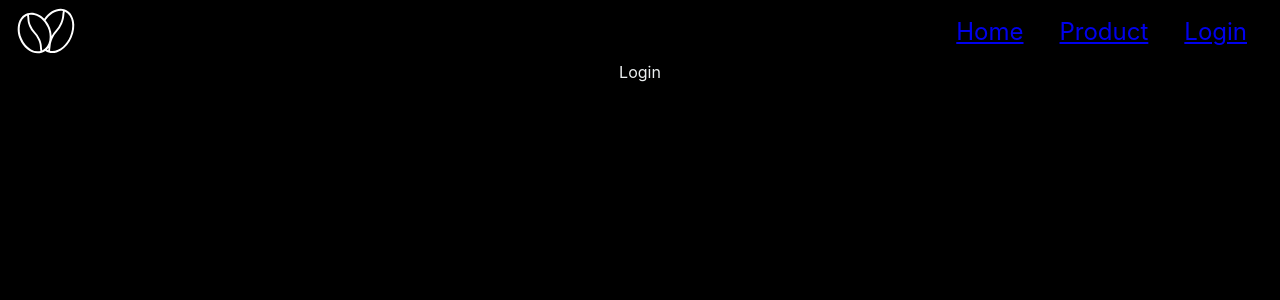
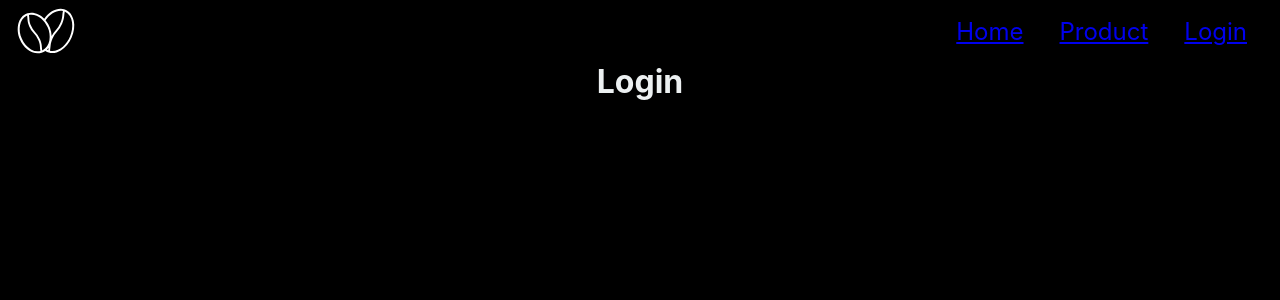
Before and after one commit to Khaanh/MyGastroTrip, a React (Create React App) app: page /login in a window 1280 px wide. Shown: the top 300 px of the page. Built offline with nearby package versions, Linux system fonts and the light colour scheme.

Commit message:
feat: developing cafe details

```diff
--- a/src/App.js
+++ b/src/App.js
@@ -89,20 +89,18 @@ const listOfCities = [
 function App() {
 	return (
 		<div>
-			<main className="container">
-				<BrowserRouter>
-					<Routes>
+			{/* <main className="container"> */}
+			<BrowserRouter>
+				<Routes>
+					<Route element={<AppLayout />}>
 						<Route index element={<Homepage />} />
-
 						<Route path="product" element={<Product />} />
 						<Route path="login" element={<Login />} />
-
-						<Route path="app" element={<AppLayout />}>
-							<Route path="cafeItem/:id" element={<CafeDetails />} />
-						</Route>
-					</Routes>
-				</BrowserRouter>
-			</main>
+						<Route path="/:id" element={<CafeDetails />} />
+					</Route>
+				</Routes>
+			</BrowserRouter>
+			{/* </main> */}
 		</div>
 	);
 }
--- a/src/components/AppLayout.jsx
+++ b/src/components/AppLayout.jsx
@@ -2,6 +2,8 @@ import { useState } from "react";
 import PageNav from "./PageNav";
 import CityList from "./CityList";
 import CafeList from "./CafeList";
+import styles from "./AppLayout.module.css";
+import { Outlet } from "react-router-dom";
 
 export default function AppLayout() {
 	const [selectedCity, setSelectedCity] = useState();
@@ -9,12 +11,11 @@ export default function AppLayout() {
 	const handleSelect = (location) => {
 		setSelectedCity(location);
 	};
+
 	return (
-		<div>
+		<div className={styles.appLayout}>
 			<PageNav />
-			<CityList handleSelect={handleSelect} />
-			<h1>{selectedCity}</h1>
-			<CafeList selectedCity={selectedCity} />
+			<Outlet />
 		</div>
 	);
 }
--- /dev/null
+++ b/src/components/AppLayout.module.css
@@ -0,0 +1,8 @@
+.appLayout {
+	max-width: 1600px;
+	width: 100%;
+	margin: 0 auto;
+	padding: 0 15px;
+	text-align: center;
+	color: var(--light);
+}
--- a/src/components/CafeDetails.jsx
+++ b/src/components/CafeDetails.jsx
@@ -1,6 +1,9 @@
 import styles from "./CafeDetails.module.css";
-import { useState } from "react";
+import { useParams, useSearchParams } from "react-router-dom";
 
 export default function CafeDetails() {
-	return <div>CafeDetails</div>;
+	const { id } = useParams();
+	const [searchParams, setSearchParams] = useSearchParams();
+
+	return <div>CafeDetails {id}</div>;
 }
--- a/src/pages/Homepage.jsx
+++ b/src/pages/Homepage.jsx
@@ -13,11 +13,11 @@ export default function Homepage() {
 
 	return (
 		<div>
-			<h1>Home page</h1>
-			{/* <PageNav />
+			{/* <h1>Home page</h1> */}
+
 			<CityList handleSelect={handleSelect} />
 			<h1>{selectedCity}</h1>
-			<CafeList selectedCity={selectedCity} /> */}
+			<CafeList selectedCity={selectedCity} />
 		</div>
 	);
 }
--- a/src/pages/Login.jsx
+++ b/src/pages/Login.jsx
@@ -1,10 +1,8 @@
-import PageNav from "../components/PageNav";
-
 export default function Login() {
 	return (
-		<div>
-			<PageNav />
+		<h1>
+			{/* <PageNav /> */}
 			Login
-		</div>
+		</h1>
 	);
 }
--- a/src/pages/Product.jsx
+++ b/src/pages/Product.jsx
@@ -2,9 +2,9 @@ import PageNav from "../components/PageNav";
 
 export default function Product() {
 	return (
-		<div>
-			<PageNav />
+		<h1>
+			{/* <PageNav /> */}
 			Product
-		</div>
+		</h1>
 	);
 }
```
